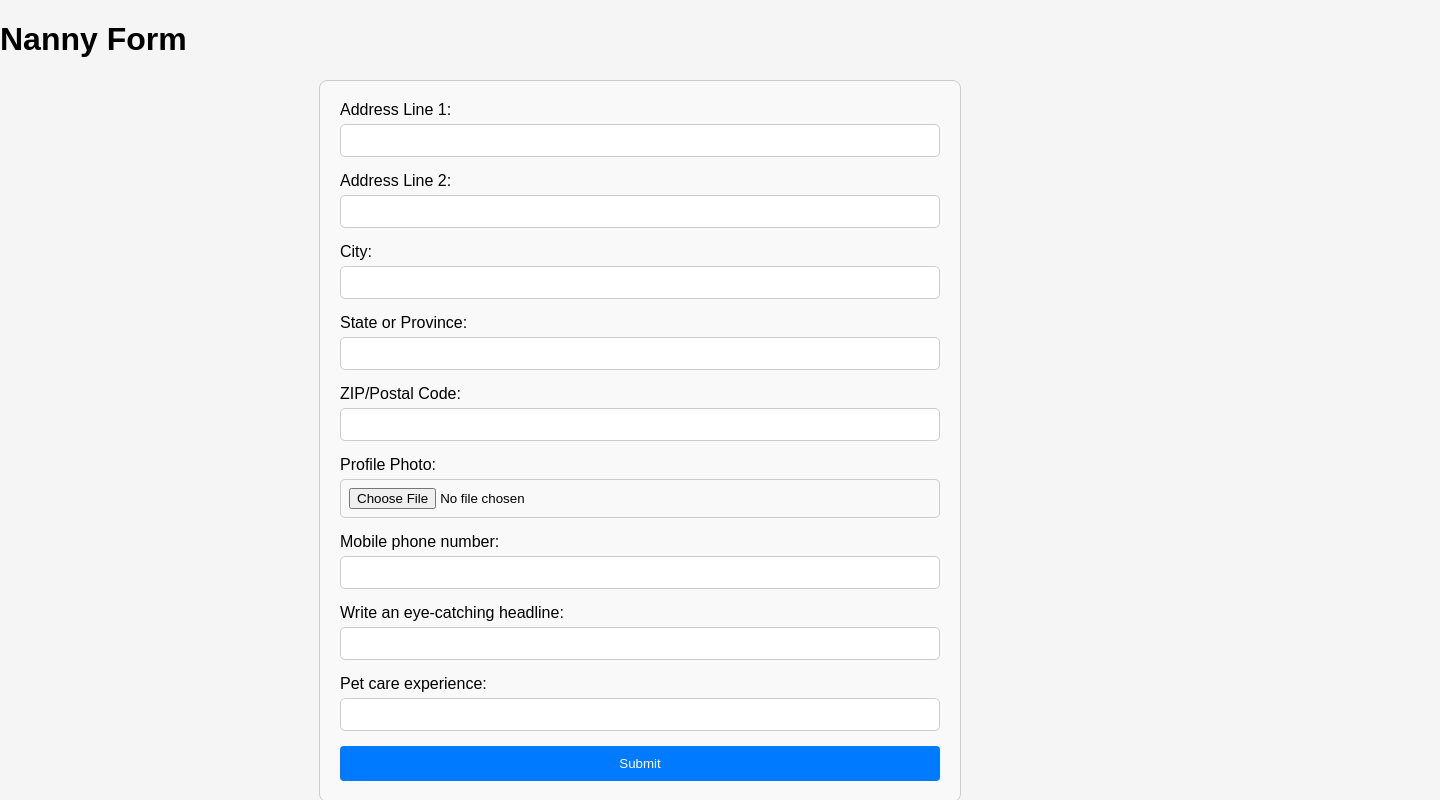
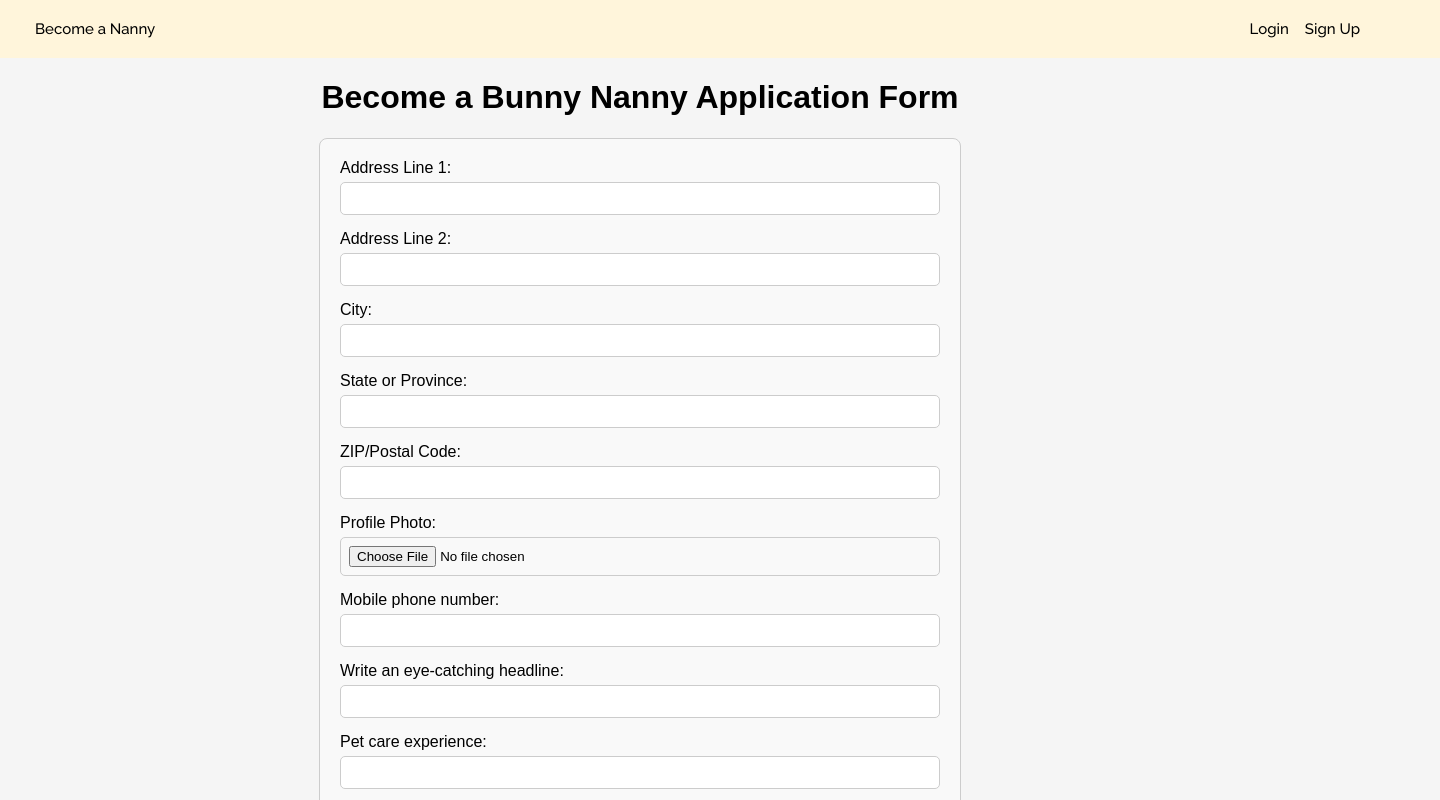
Before and after one commit to zhushelly/bunny-nanny, a React (Create React App) app: page /become-a-nanny in a window 1280 px wide. Shown: the top 800 px of the page, 1440 px wide, since content can reach past the window. Built offline with nearby package versions, Linux system fonts and the light colour scheme.

Commit message:
nanny form formatting

```diff
--- a/src/components/NannyForm.js
+++ b/src/components/NannyForm.js
@@ -3,6 +3,7 @@ import { db, storage } from '../firebase.js';
 import { collection, addDoc } from 'firebase/firestore';
 import { ref, uploadBytes, getDownloadURL } from 'firebase/storage';
 import './styles/NannyForm.css';
+import Header from './Header.js';
 
 const NannyForm = () => {
   const [formData, setFormData] = useState({
@@ -63,7 +64,8 @@ const NannyForm = () => {
 
   return (
     <div>
-      <h1>Nanny Form</h1>
+      <Header />
+      <h1>Become a Bunny Nanny Application Form</h1>
       <div className="nanny-form-container">
         <form onSubmit={handleSubmit}>
 
--- a/src/components/styles/NannyForm.css
+++ b/src/components/styles/NannyForm.css
@@ -5,6 +5,10 @@
   border: 1px solid #ccc;
   border-radius: 8px;
   background-color: #f9f9f9;
+}
+
+h1 {
+  text-align: center;
 }
 
 .form-group {
```
